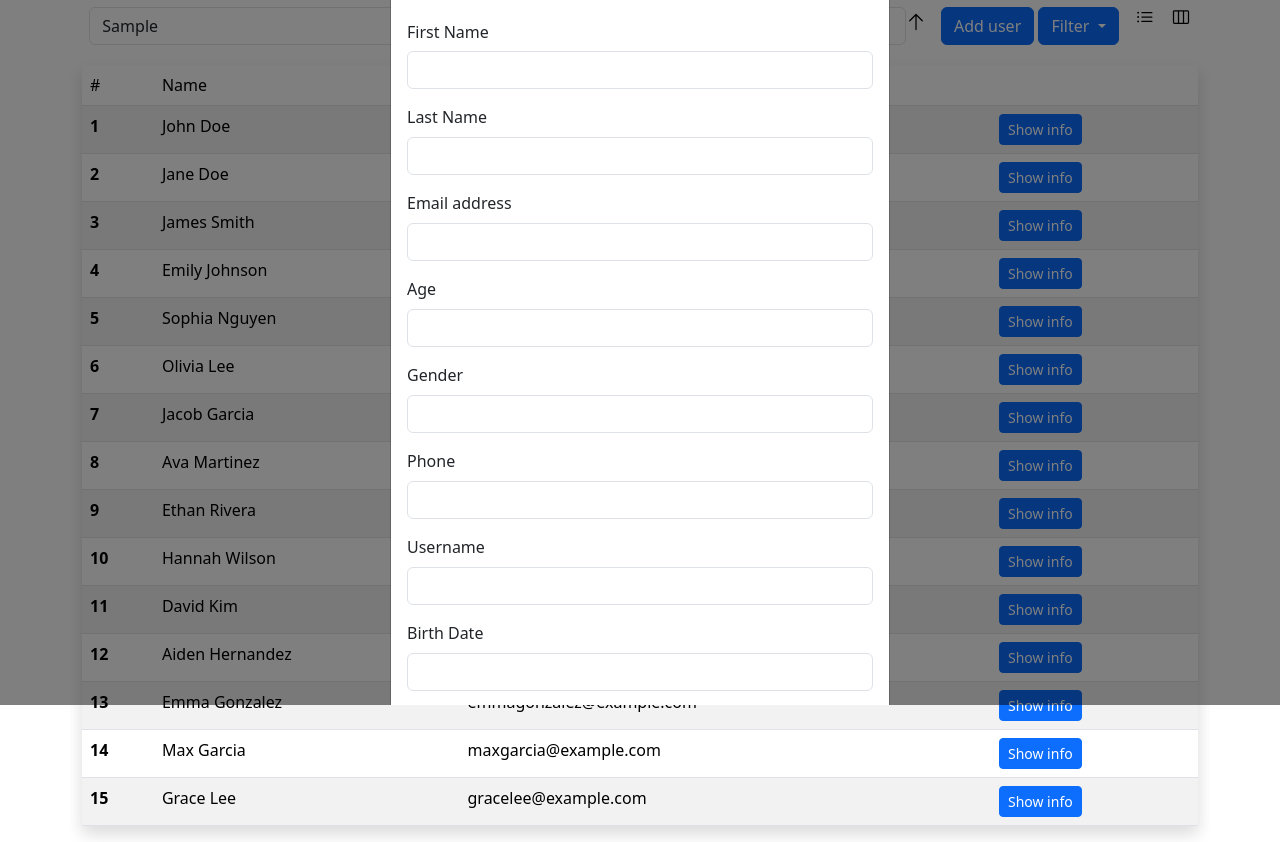
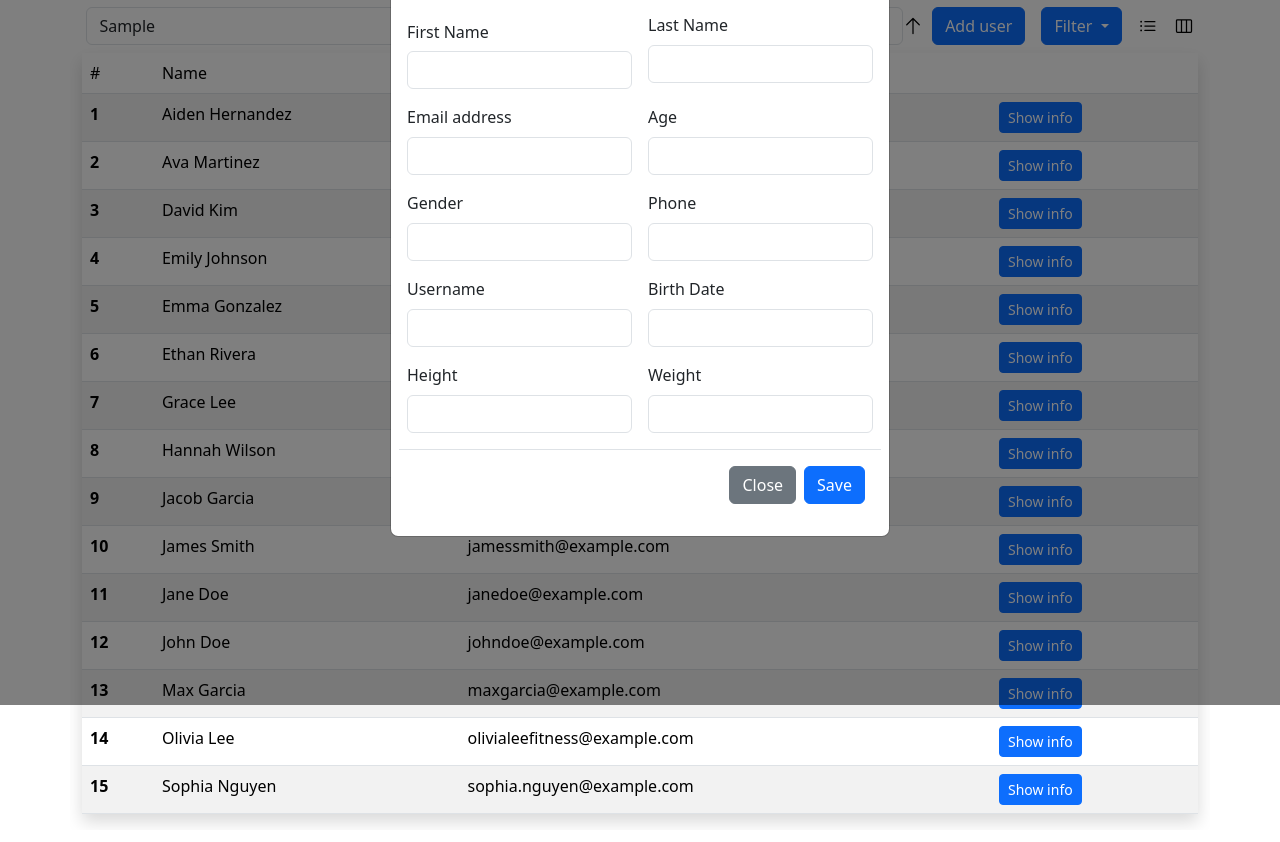
Before and after one commit to trayenel/user-management-app, a website with bundled scripts: page index.html in a window 1280 px wide. Both pictures are taken after typing "Sample" into the empty fields and a click on the button "Add user". Shown: the part 95-937 px from the top of the page. Built offline with nearby package versions, Linux system fonts and the light colour scheme.

Commit message:
Implemented user sorting in table and card view.

```diff
--- a/index.html
+++ b/index.html
@@ -49,11 +49,13 @@
             ></button>
           </div>
           <div class="modal-body">
-              <form id="form" name="userForm" class="row">
-                <div class="mb-3">
-                  <label for="firstname" class="col-form-label"
-                    >First Name</label
+            <form
+              id="form"
+              name="userForm"
+              class="row g-3 align-content-end justify-content-center"
             >
+              <div class="col-sm-6">
+                <label for="firstname" class="col-form-label">First Name</label>
                 <input
                   type="text"
                   class="form-control"
@@ -62,7 +64,7 @@
                 />
               </div>
 
-                <div class="mb-3">
+              <div class="col-sm-6">
                 <label for="lastname" class="form-label">Last Name</label>
                 <input
                   type="text"
@@ -72,7 +74,7 @@
                 />
               </div>
 
-                <div class="mb-3">
+              <div class="col-sm-6">
                 <label for="email" class="form-label">Email address</label>
                 <input
                   type="text"
@@ -82,12 +84,12 @@
                 />
               </div>
 
-                <div class="mb-3">
+              <div class="col-sm-6">
                 <label for="Age" class="form-label">Age</label>
                 <input type="text" class="form-control" id="Age" name="age" />
               </div>
 
-                <div class="mb-3">
+              <div class="col-sm-6">
                 <label for="Gender" class="form-label">Gender</label>
                 <input
                   type="text"
@@ -97,7 +99,7 @@
                 />
               </div>
 
-                <div class="mb-3">
+              <div class="col-sm-6">
                 <label for="Phone" class="form-label">Phone</label>
                 <input
                   type="text"
@@ -107,7 +109,7 @@
                 />
               </div>
 
-                <div class="mb-3">
+              <div class="col-sm-6">
                 <label for="Username" class="form-label">Username</label>
                 <input
                   type="text"
@@ -117,7 +119,7 @@
                 />
               </div>
 
-                <div class="mb-3">
+              <div class="col-sm-6">
                 <label for="BirthDate" class="form-label">Birth Date</label>
                 <input
                   type="text"
@@ -127,7 +129,7 @@
                 />
               </div>
 
-                <div class="mb-3">
+              <div class="col-sm-6">
                 <label for="Height" class="form-label">Height</label>
                 <input
                   type="text"
@@ -137,7 +139,7 @@
                 />
               </div>
 
-                <div class="mb-3">
+              <div class="col-sm-6">
                 <label for="Weight" class="form-label">Weight</label>
                 <input
                   type="text"
@@ -173,7 +175,7 @@
         <div class="d-flex mt-3 justify-content-around table-options">
           <div class="d-flex w-75 align-items-baseline">
             <form class="w-100">
-              <div class="mb-3">
+              <div class="col-sm-12">
                 <label
                   for="searchByName"
                   class="form-label"
@@ -190,16 +192,15 @@
             </form>
             <img
               src="./assets/ArrowUp.svg"
-              class="table-order-btn"
+              class="table-order-btn align-self-center"
               alt="Arrow pointing up or down based on user click"
             />
           </div>
 
-          <div class="d-flex gap-3">
-            <div class="buttons">
+          <div class="d-flex gap-3 align-items-center text-nowrap">
             <button
               type="button"
-                class="btn btn-primary add-user"
+              class="btn btn-primary add-use"
               data-bs-toggle="modal"
               data-bs-target="#createUserModal"
             >
@@ -214,7 +215,6 @@
             >
               Filter
             </button>
-            </div>
             <img
               src="./assets/ListBullet.svg"
               class="table-view-btn"
--- a/script.js
+++ b/script.js
@@ -1,14 +1,22 @@
-import { fetchStorage, getData, saveStorage, users } from "./utils.js";
+import { saveStorage, users } from "./utils.js";
 
 //Get DOM container
 const $container = $(".user-container");
+
+users.sort((a, b) => {
+  if (a.first_name.localeCompare(b.first_name) !== 0) {
+    return a.first_name.localeCompare(b.first_name);
+  }
+
+  return a.last_name.localeCompare(b.last_name);
+});
 
 //Render table dynamically using the users array.
 function renderTable() {
   //Add table element to container.
 
   $container.html(`
-    <table class="table table-striped shadow mt-1">
+    <table class="table table-striped shadow mt-2">
         <thead class="visible@l">
         <tr>
             <td>
@@ -25,15 +33,19 @@ function renderTable() {
 
   const tableBody = $("<tbody></tbody>");
 
+  //Check if sort desc is activated
+  let sortedUsers = $(".table-order-btn").hasClass("sortDesc")
+    ? users.toReversed()
+    : users;
   //Create rows for each user
-  users.forEach((user, i) => {
+  sortedUsers.forEach((user, i) => {
     const tableRow = $(`
             <tr>
                 <th class="d-none d-sm-table-cell">${i + 1}</th>
                 <td>${user.first_name} ${user.last_name}</td>
                 <td>${user.email}</td>
                 <td class="d-none d-sm-table-cell">
-                    <a class="btn btn-primary btn-sm" href="user.html?userId=${user.id}" role="button">Show info</a>
+                    <a class="btn btn-primary btn-sm text-nowrap" href="user.html?userId=${user.id}" role="button">Show info</a>
                 </td>
             </tr>
         `);
@@ -45,25 +57,30 @@ function renderTable() {
 }
 
 function renderCard() {
- $container.html(`
+  $container.html(`
     <div class="row text-nowrap custom-grid"></div>`);
 
   const frag = new DocumentFragment();
 
-  users.forEach((user) => {
-    const cardElement = $(`<div class='col-xxl-3 col-lg-6 col-sm-12'>
+  //Check if sort desc is activated
+  let sortedUsers = $(".table-order-btn").hasClass("sortDesc")
+    ? users.toReversed()
+    : users;
+
+  sortedUsers.forEach((user) => {
+    const cardElement = $(`<div class='col-xxl-3 col-lg-6 col-sm-12 mt-2'>
       <div class="card">
       <div class="card-body">
         <h5 class="card-title">${user.first_name} ${user.last_name}</h5>
         <p class="card-text">${user.email}</p>
-        <a href="#" class="btn btn-primary">Show info</a>
+        <a  href="user.html?userId=${user.id}"  class="btn btn-primary">Show info</a>
       </div>
-    </div>`)
+    </div>`);
 
     frag.append(cardElement.get(0));
   });
 
-  $('.custom-grid').append(frag);
+  $(".custom-grid").append(frag);
 }
 
 renderTable();
@@ -71,29 +88,30 @@ renderTable();
 $(".user-control").on("click", "img, button", (e) => {
   e.preventDefault();
   if ($(e.target).is(".table-view-btn")) {
-    renderTable()
+    renderTable();
     return;
   }
 
   if ($(e.target).is(".card-view-btn")) {
-    renderCard()
+    renderCard();
     return;
   }
 
   if ($(e.target).is(".table-order-btn")) {
     $(".table-order-btn").toggleClass("sortDesc");
-    return;
   }
+});
 
+$(".modal").on("click", "button", (e) => {
+  e.preventDefault();
   if ($(e.target).is(".modal-save")) {
     const form = $("#form").get(0);
     const submitter = $(".modal-save").get(0);
 
     const formData = new FormData(form, submitter);
 
-    if (users.find((user) => user.email === formData.get("email"))) {
-      e.preventDefault();
-      console.log("duplicate email");
+    if (users.find((user) => user.email === formData.get("email").trim())) {
+      $(".");
       return;
     }
 
@@ -104,11 +122,13 @@ $(".user-control").on("click", "img, button", (e) => {
     const newUser = { id: userId + 1 };
 
     formData.forEach((value, key) => {
-      newUser[key] = value;
+      newUser[key] = value.trim();
     });
 
     users.push(newUser);
 
     saveStorage("users", users);
+
+    location.reload();
   }
 });
```
Also changed, not shown: user.js (+11 -11 lines). Lines whose indentation alone changed are shown as unchanged.
